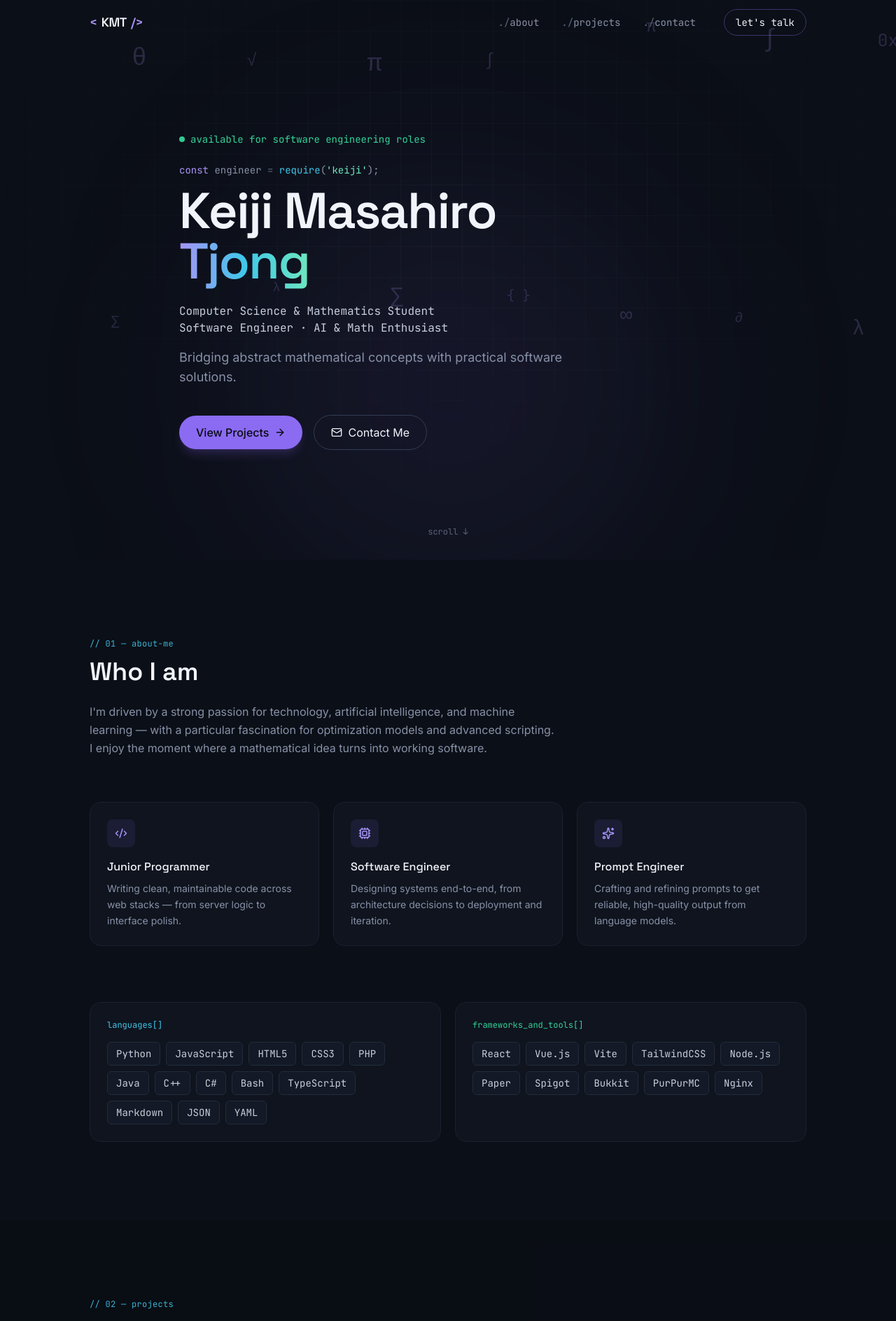
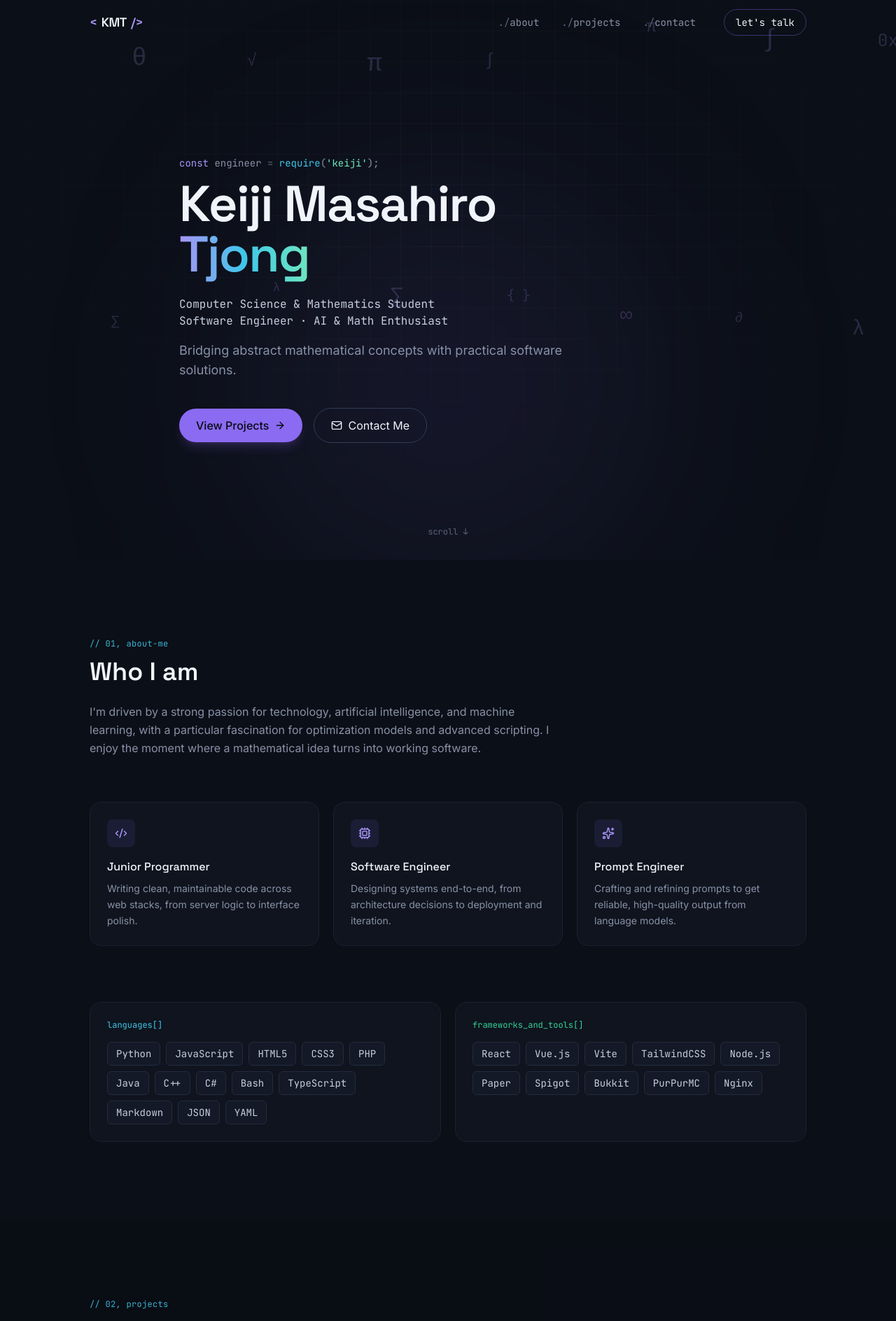
Before and after one commit to keijimtjong/Portfolio-Website, a React (Vite) app: page / in a window 1280 px wide. Shown: the top 1888 px of the page at 70% size. Built offline with nearby package versions, Linux system fonts and the light colour scheme.

Commit message:
Merge pull request #2 from keijimtjong/keiji-portfolio-one
feat: deleting em-dash and changing to something

```diff
--- a/index.html
+++ b/index.html
@@ -4,8 +4,8 @@
     <meta charset="UTF-8" />
     <link rel="icon" type="image/svg+xml" href="/favicon.svg" />
     <meta name="viewport" content="width=device-width, initial-scale=1.0" />
-    <meta name="description" content="Keiji Masahiro Tjong — Computer Science & Mathematics student, software engineer, and AI/ML enthusiast bridging abstract math with practical software." />
-    <title>Keiji Masahiro Tjong — Software Engineer & Math Enthusiast</title>
+    <meta name="description" content="Keiji Masahiro Tjong | Computer Science & Mathematics student, software engineer, and AI/ML enthusiast bridging abstract math with practical software." />
+    <title>Keiji Masahiro Tjong | Software Engineer & Math Enthusiast</title>
     <link rel="preconnect" href="https://fonts.googleapis.com" />
     <link rel="preconnect" href="https://fonts.gstatic.com" crossorigin />
     <link href="https://fonts.googleapis.com/css2?family=Space+Grotesk:wght@400;500;600;700&family=Inter:wght@400;500;600;700&family=JetBrains+Mono:wght@400;500;600&display=swap" rel="stylesheet" />
--- a/src/components/About.jsx
+++ b/src/components/About.jsx
@@ -4,7 +4,7 @@ const ROLES = [
   {
     icon: Code2,
     title: "Junior Programmer",
-    desc: "Writing clean, maintainable code across web stacks — from server logic to interface polish.",
+    desc: "Writing clean, maintainable code across web stacks, from server logic to interface polish.",
   },
   {
     icon: Cpu,
@@ -25,13 +25,13 @@ export default function About() {
   return (
     <section id="about" className="section-pad py-28 relative">
       <div className="max-w-5xl mx-auto">
-        <p className="eyebrow mb-3">// 01 — about-me</p>
+        <p className="eyebrow mb-3">// 01, about-me</p>
         <h2 className="font-display text-3xl sm:text-4xl font-semibold mb-6">
           Who I am
         </h2>
         <p className="text-ink-500 max-w-2xl leading-relaxed mb-16">
           I'm driven by a strong passion for technology, artificial intelligence, and machine
-          learning — with a particular fascination for optimization models and advanced
+          learning, with a particular fascination for optimization models and advanced
           scripting. I enjoy the moment where a mathematical idea turns into working software.
         </p>
 
--- a/src/components/Contact.jsx
+++ b/src/components/Contact.jsx
@@ -43,7 +43,7 @@ export default function Contact() {
   return (
     <section id="contact" className="section-pad py-28 relative">
       <div className="max-w-5xl mx-auto">
-        <p className="eyebrow mb-3">// 03 — contact</p>
+        <p className="eyebrow mb-3">// 03, contact</p>
         <h2 className="font-display text-3xl sm:text-4xl font-semibold mb-6">
           Let's build something
         </h2>
--- a/src/components/Hero.jsx
+++ b/src/components/Hero.jsx
@@ -11,8 +11,6 @@ export default function Hero() {
 
       <div className="section-pad relative w-full max-w-5xl mx-auto">
         <div className="font-mono text-sm text-emerald flex items-center gap-2 mb-6">
-          <span className="w-2 h-2 rounded-full bg-emerald animate-pulse" />
-          available for software engineering roles
         </div>
 
         <p className="font-mono text-sm text-ink-500 mb-3">
--- a/src/components/Projects.jsx
+++ b/src/components/Projects.jsx
@@ -76,7 +76,7 @@ export default function Projects() {
   return (
     <section id="projects" className="section-pad py-28 relative bg-base-950/40">
       <div className="max-w-5xl mx-auto">
-        <p className="eyebrow mb-3">// 02 — projects</p>
+        <p className="eyebrow mb-3">// 02, projects</p>
         <h2 className="font-display text-3xl sm:text-4xl font-semibold mb-6">
           Things I've built
         </h2>
```
Also changed, not shown: 1 other file (tests, documents, lock files or other folders).
